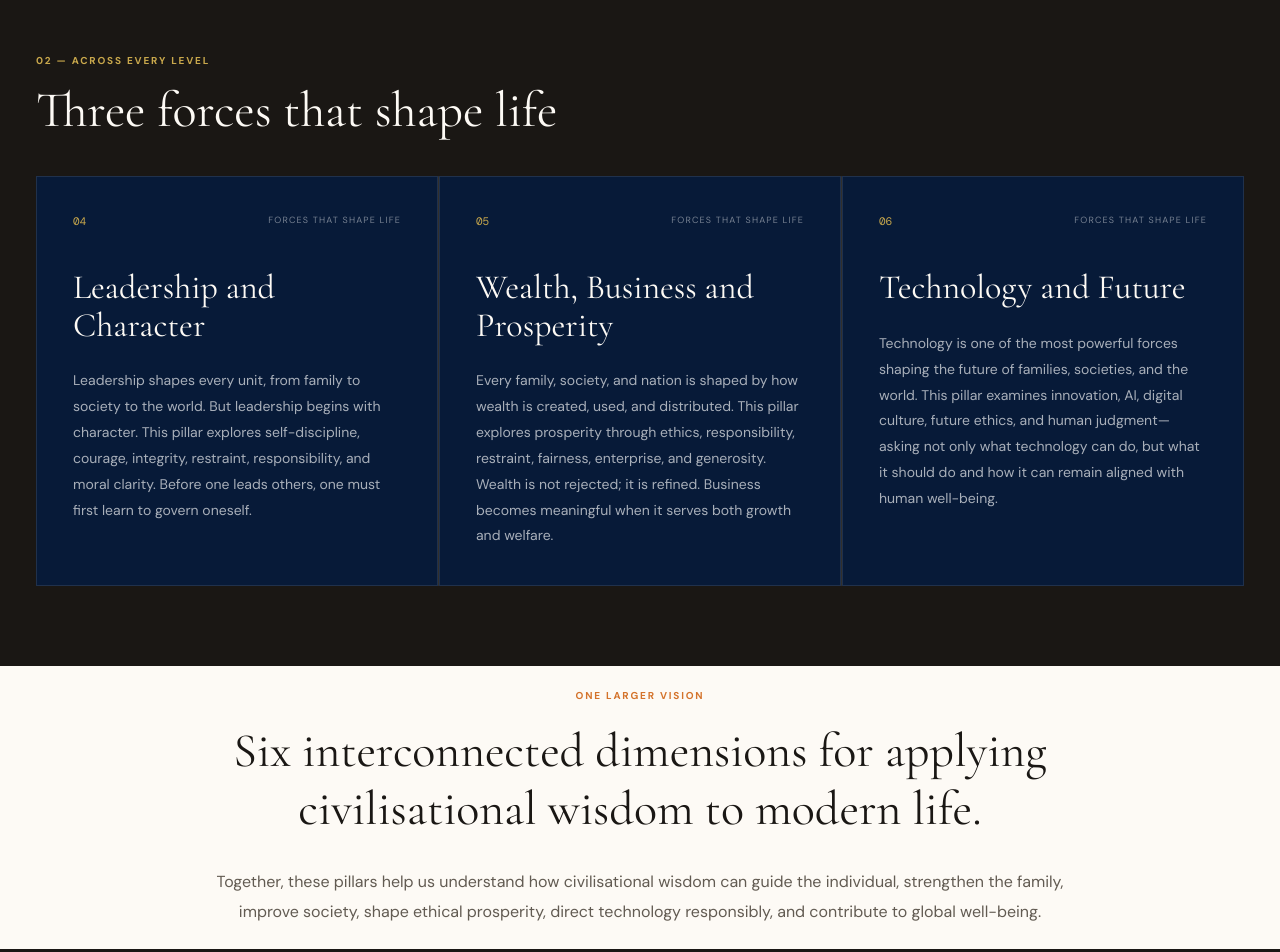
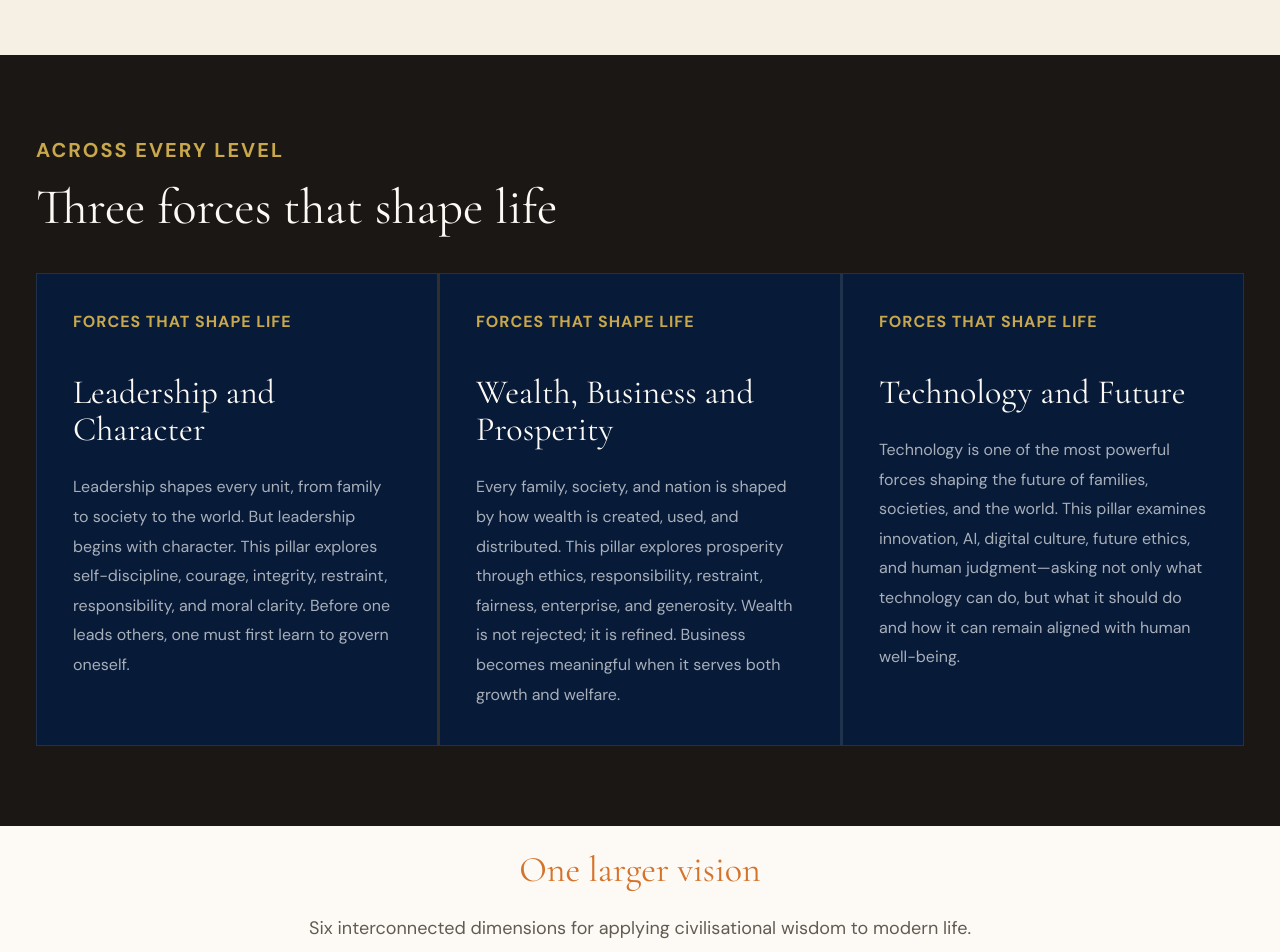
Before and after one commit to Pakshal/vishwa-hitay, a Next.js app: page /framework in a window 1280 px wide. Shown: the part 1860-2812 px from the top of the page. Built offline with nearby package versions, Linux system fonts and the light colour scheme.

Commit message:
Refactor text styles and remove Flex components

```diff
--- a/app/framework/page.jsx
+++ b/app/framework/page.jsx
@@ -1,4 +1,4 @@
-import { Box, Container, Flex, Grid, Heading, SimpleGrid, Text } from '@chakra-ui/react';
+import { Box, Container, Grid, Heading, SimpleGrid, Text } from '@chakra-ui/react';
 import SiteShell from '../../components/SiteShell';
 import PageHeader from '../../components/PageHeader';
 import { pillars } from '../../lib/content';
@@ -6,12 +6,9 @@ import { pillars } from '../../lib/content';
 function PillarCard({ pillar, dark }) {
   return (
     <Box bg={dark ? 'brand.navy' : 'brand.white'} color={dark ? 'brand.white' : 'brand.navy'} p={{ base: 7, md: 9 }} minH={{ md: '390px' }} display="flex" flexDirection="column" border="1px solid" borderColor={dark ? 'rgba(255,255,255,.1)' : 'brand.mist'}>
-      <Flex justify="space-between" align="center">
-        <Text fontFamily="mono" color="brand.gold" fontSize="11px">{pillar.number}</Text>
-        <Text color={dark ? 'rgba(255,255,255,.45)' : 'brand.saffron'} fontSize="9px" letterSpacing=".13em" textTransform="uppercase">{pillar.group}</Text>
-      </Flex>
+      <Text color={dark ? 'brand.gold' : 'brand.saffron'} fontSize="16px" fontWeight="700" letterSpacing=".06em" textTransform="uppercase">{pillar.group}</Text>
       <Heading mt={10} fontSize={{ base: '30px', md: '34px' }} fontWeight="400" lineHeight="1.1">{pillar.title}</Heading>
-      <Text mt={6} color={dark ? 'rgba(255,255,255,.65)' : '#625b52'} fontSize="14px" lineHeight="1.85">{pillar.description}</Text>
+      <Text mt={6} color={dark ? 'rgba(255,255,255,.65)' : '#625b52'} fontSize="16px" lineHeight="1.85">{pillar.description}</Text>
     </Box>
   );
 }
@@ -32,7 +29,7 @@ export default function FrameworkPage() {
 
       <Box bg="brand.parchment" py={{ base: 14, md: 20 }}>
         <Container maxW="1240px">
-          <Text color="brand.saffron" fontSize="10px" fontWeight="700" letterSpacing=".18em" textTransform="uppercase">01 — From the individual outward</Text>
+          <Text color="brand.saffron" fontSize={{ base: '16px', md: '20px' }} fontWeight="700" letterSpacing=".1em" textTransform="uppercase">From the individual outward</Text>
           <Heading mt={3} mb={9} fontSize={{ base: '38px', md: '50px' }} fontWeight="400">Three expanding units of life</Heading>
           <SimpleGrid columns={{ base: 1, md: 3 }} spacing="1px" bg="brand.mist">{units.map(pillar => <PillarCard key={pillar.number} pillar={pillar} />)}</SimpleGrid>
         </Container>
@@ -40,16 +37,16 @@ export default function FrameworkPage() {
 
       <Box bg="brand.ink" py={{ base: 14, md: 20 }}>
         <Container maxW="1240px">
-          <Text color="brand.gold" fontSize="10px" fontWeight="700" letterSpacing=".18em" textTransform="uppercase">02 — Across every level</Text>
+          <Text color="brand.gold" fontSize={{ base: '16px', md: '20px' }} fontWeight="700" letterSpacing=".1em" textTransform="uppercase">Across every level</Text>
           <Heading color="brand.white" mt={3} mb={9} fontSize={{ base: '38px', md: '50px' }} fontWeight="400">Three forces that shape life</Heading>
           <SimpleGrid columns={{ base: 1, md: 3 }} spacing="1px" bg="rgba(255,255,255,.1)">{forces.map(pillar => <PillarCard key={pillar.number} pillar={pillar} dark />)}</SimpleGrid>
         </Container>
       </Box>
 
       <Container maxW="900px" py={{ base: 16, md: 22 }} textAlign="center">
-        <Text color="brand.saffron" fontSize="10px" fontWeight="700" letterSpacing=".18em" textTransform="uppercase">One larger vision</Text>
-        <Heading mt={5} fontSize={{ base: '35px', md: '48px' }} fontWeight="400" lineHeight="1.2">Six interconnected dimensions for applying civilisational wisdom to modern life.</Heading>
-        <Text mt={7} color="#625b52" lineHeight="1.9">Together, these pillars help us understand how civilisational wisdom can guide the individual, strengthen the family, improve society, shape ethical prosperity, direct technology responsibly, and contribute to global well-being.</Text>
+        <Heading color="brand.saffron" fontSize={{ base: '28px', md: '36px' }} fontWeight="400">One larger vision</Heading>
+        <Text mt={5} fontSize="18px" lineHeight="1.9" color="#625b52">Six interconnected dimensions for applying civilisational wisdom to modern life.</Text>
+        <Text mt={5} fontSize="18px" color="#625b52" lineHeight="1.9">Together, these pillars help us understand how civilisational wisdom can guide the individual, strengthen the family, improve society, shape ethical prosperity, direct technology responsibly, and contribute to global well-being.</Text>
       </Container>
     </SiteShell>
   );
```
